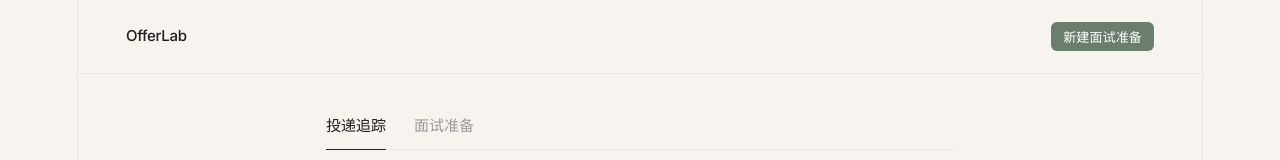
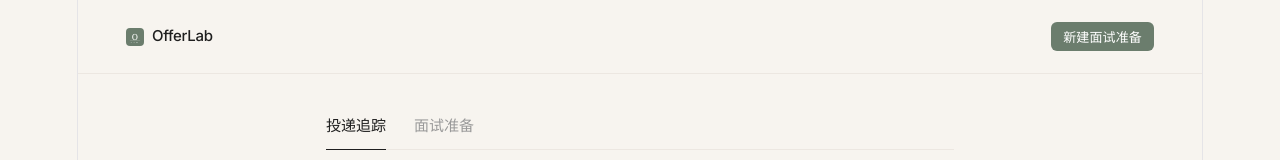
Before and after one commit to heyheyivy/offerlab, a React (Vite) app: page / in a window 1280 px wide. Shown: the top 160 px of the page. Built offline with nearby package versions, Linux system fonts and the light colour scheme.

Commit message:
feat: 添加A3 logo，修复favicon

```diff
--- a/index.html
+++ b/index.html
@@ -5,7 +5,7 @@
     <link rel="icon" type="image/svg+xml" href="/favicon.svg" />
     <meta name="viewport" content="width=device-width, initial-scale=1.0" />
     <title>OfferLab · AI 求职助手</title>
-  </head>
+  <link rel="icon" type="image/svg+xml" href="/favicon.svg" />
   <body>
     <div id="root"></div>
     <script type="module" src="/src/main.jsx"></script>
--- a/src/App.jsx
+++ b/src/App.jsx
@@ -2412,7 +2412,15 @@
     return (
       <div style={{ minHeight: "100vh", background: T.bg }}>
         <div style={{ padding: "22px 48px", display: "flex", alignItems: "center", justifyContent: "space-between", position: "sticky", top: 0, zIndex: 100, background: T.bg, borderBottom: "1px solid " + T.border }}>
-          <span style={{ color: T.text, fontWeight: 500, fontSize: 15, fontFamily: T.body, letterSpacing: "-0.02em" }}>OfferLab</span>
+          <div style={{ display: "flex", alignItems: "center", gap: 8 }}>
+            <svg width="18" height="18" viewBox="0 0 32 32" xmlns="http://www.w3.org/2000/svg" style={{ flexShrink: 0 }}>
+              <rect width="32" height="32" rx="7" fill="#6B7D6D"/>
+              <text x="16" y="17" fontFamily="Georgia, serif" fontSize="15" fontWeight="400" fill="white" textAnchor="middle" dominantBaseline="middle">O</text>
+              <rect x="7" y="21.5" width="18" height="0.7" fill="white" opacity="0.35"/>
+              <text x="16" y="27" fontFamily="Arial, sans-serif" fontSize="4" fontWeight="500" fill="white" textAnchor="middle" letterSpacing="2.5" opacity="0.9">LAB</text>
+            </svg>
+            <span style={{ color: T.text, fontWeight: 500, fontSize: 15, fontFamily: T.body, letterSpacing: "-0.02em" }}>OfferLab</span>
+          </div>
           <Btn size="sm" onClick={() => handleStartPrep(null, {})}>新建面试准备</Btn>
         </div>
 
```
Also changed, not shown: public/favicon.svg.
